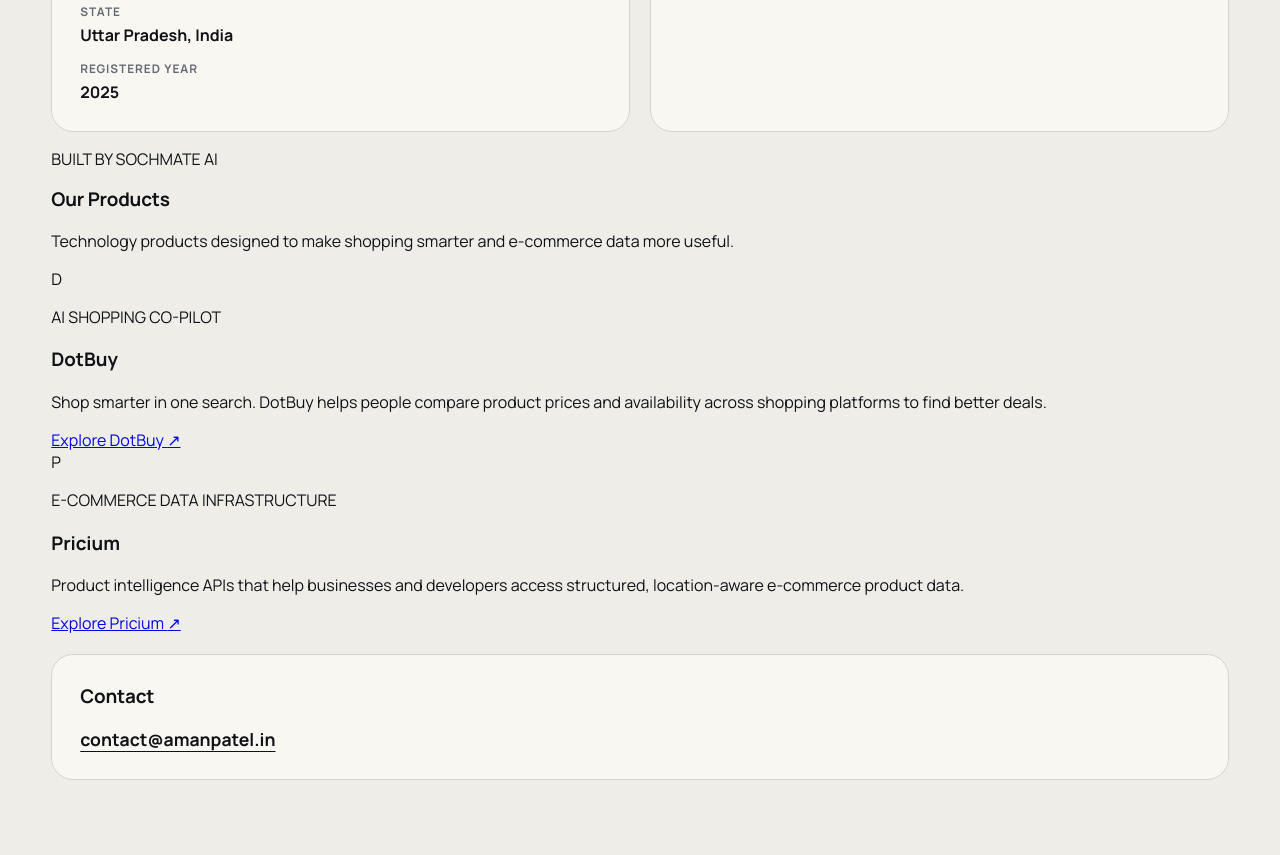
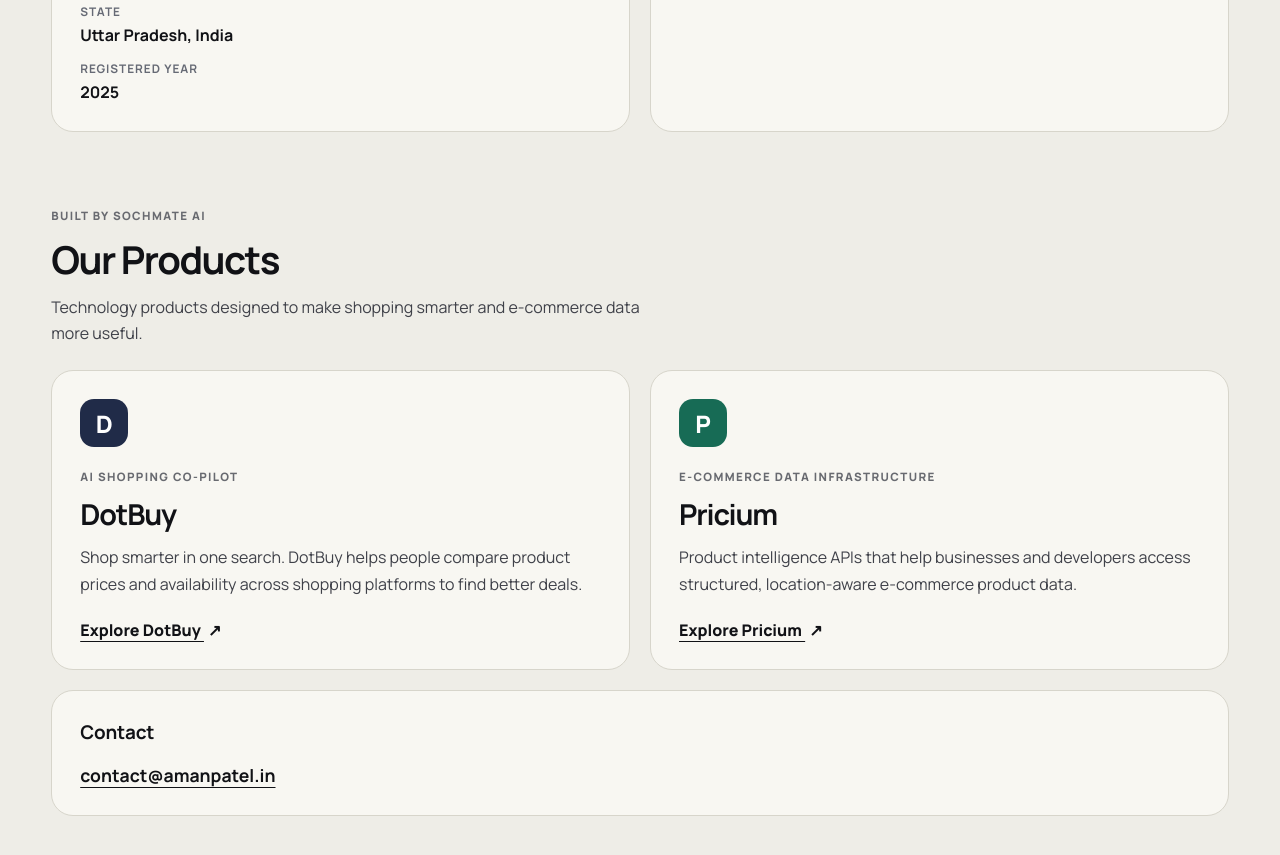
Before and after one commit to Sochmate-AI/Sochmate-AI.github.io, a plain HTML site: page index.html in a window 1280 px wide. Shown: the part 707-1562 px from the top of the page. Drawn offline with Linux system fonts and the light colour scheme.

Commit message:
Style company product cards

```diff
--- a/styles.css
+++ b/styles.css
@@ -138,6 +138,99 @@ dd {
   font-weight: 600;
 }
 
+.products-section {
+  margin-top: 76px;
+}
+
+.section-heading {
+  max-width: 620px;
+  margin-bottom: 24px;
+}
+
+.eyebrow,
+.product-category {
+  margin: 0 0 10px;
+  color: #686a70;
+  font-size: 0.72rem;
+  font-weight: 800;
+  letter-spacing: 0.12em;
+}
+
+.section-heading h2 {
+  margin-bottom: 8px;
+  font-size: clamp(1.8rem, 3vw, 2.5rem);
+  letter-spacing: -0.04em;
+}
+
+.section-intro {
+  margin: 0;
+  color: var(--muted);
+  line-height: 1.65;
+}
+
+.products-grid {
+  display: grid;
+  grid-template-columns: repeat(2, minmax(0, 1fr));
+  gap: 20px;
+}
+
+.product-card {
+  min-height: 290px;
+  padding: 28px;
+  border: 1px solid var(--stroke);
+  border-radius: 22px;
+  background: var(--card);
+  display: flex;
+  flex-direction: column;
+  align-items: flex-start;
+}
+
+.product-mark {
+  width: 48px;
+  height: 48px;
+  display: grid;
+  place-items: center;
+  border-radius: 14px;
+  margin-bottom: 22px;
+  color: white;
+  font-size: 1.5rem;
+  font-weight: 800;
+}
+
+.dotbuy-mark {
+  background: #202b48;
+}
+
+.pricium-mark {
+  background: #176b55;
+}
+
+.product-card h3 {
+  margin: 0 0 10px;
+  font-size: 1.8rem;
+  letter-spacing: -0.04em;
+}
+
+.product-card > p:not(.product-category) {
+  margin: 0 0 22px;
+  color: var(--muted);
+  line-height: 1.65;
+  max-width: 520px;
+}
+
+.product-link {
+  margin-top: auto;
+  color: var(--text);
+  font-weight: 800;
+  text-decoration-thickness: 1px;
+  text-underline-offset: 5px;
+}
+
+.product-link span {
+  display: inline-block;
+  margin-left: 4px;
+}
+
 .contact {
   margin-top: 20px;
 }
@@ -155,12 +248,36 @@ dd {
     gap: 18px;
   }
 
+  .cards-grid,
+  .products-grid {
+    grid-template-columns: 1fr;
+  }
+
   .cards-grid {
-    grid-template-columns: 1fr;
     margin-top: 42px;
+  }
+
+  .products-section {
+    margin-top: 48px;
   }
 
   .topbar {
     margin-bottom: 40px;
   }
 }
+
+@media (max-width: 520px) {
+  .brand {
+    font-size: 1.35rem;
+  }
+
+  .company-chip {
+    padding: 8px 10px;
+    font-size: 0.68rem;
+  }
+
+  .card,
+  .product-card {
+    padding: 22px;
+  }
+}
```
